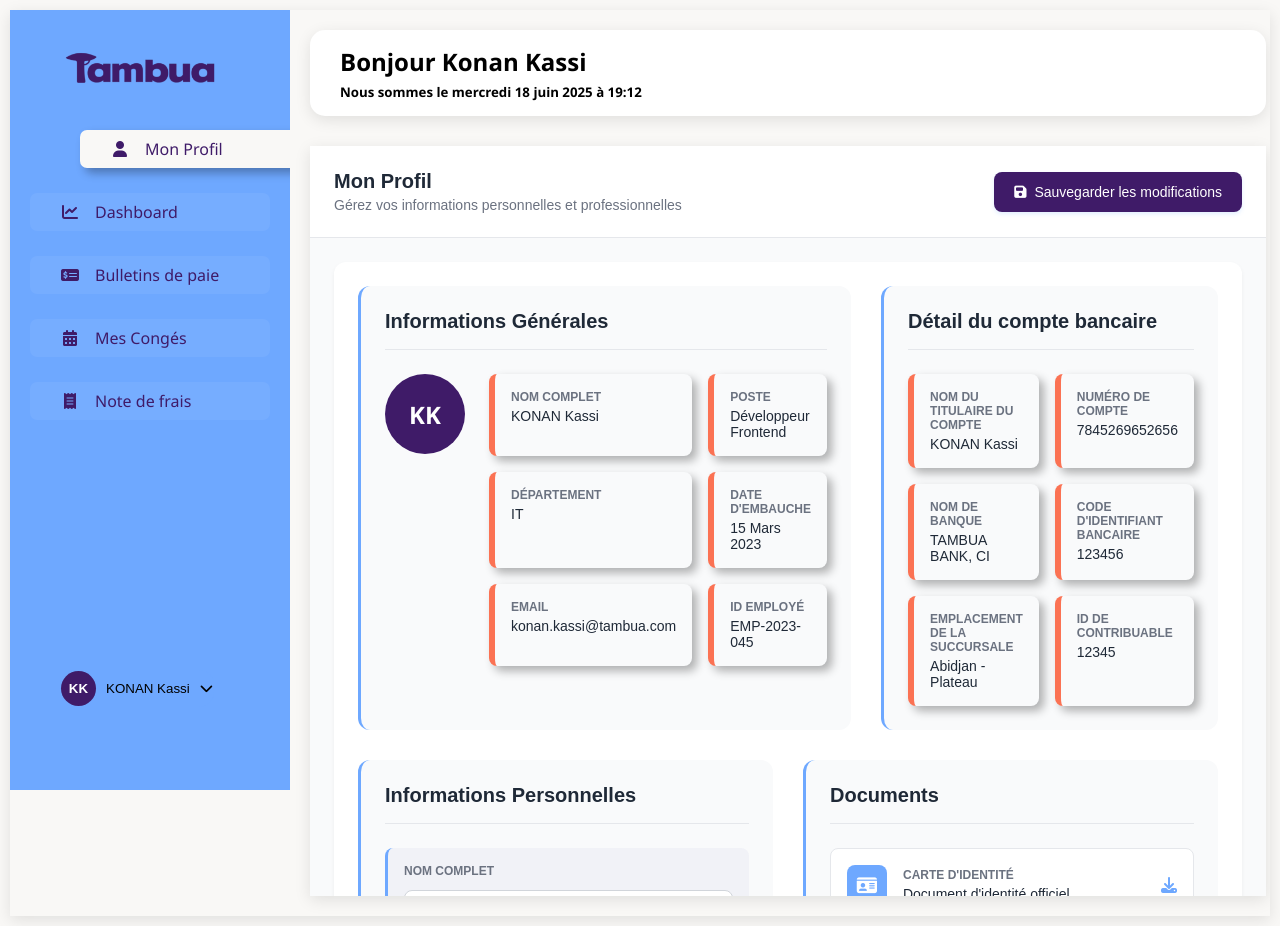
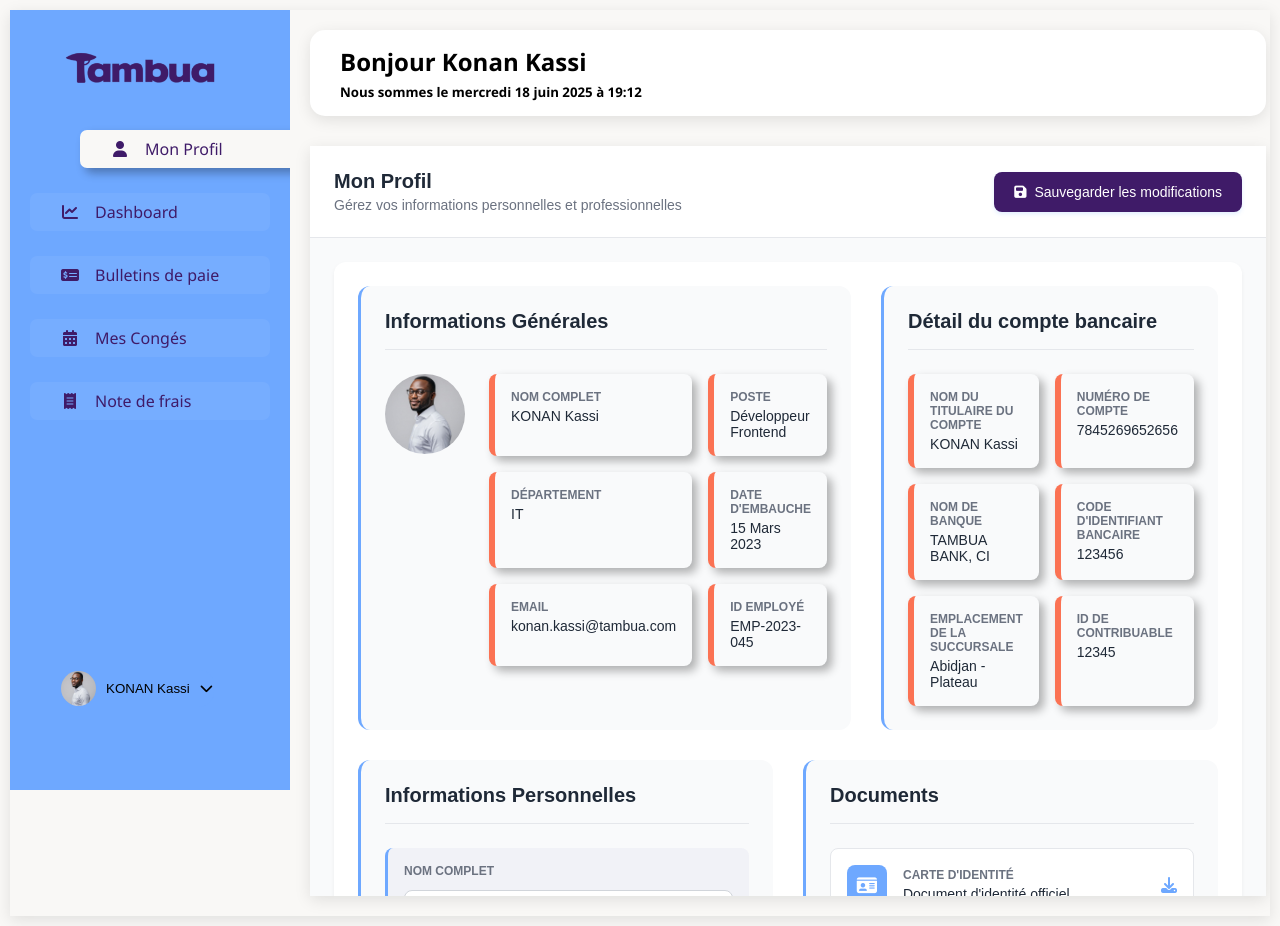
Before and after one commit to wilfriedkona/TAMBUA, a plain HTML site: page employHome.html in a window 1280 px wide. Both pictures are taken after a click on the link "Mon Profil". Drawn offline with Linux system fonts and the light colour scheme.

Commit message:
admin 02

```diff
--- a/employHome.html
+++ b/employHome.html
@@ -58,7 +58,7 @@
 
                     <div class="user-dropdown">
                         <button class="user-btn" onclick="toggleDropdown()">
-                            <div class="user-avatar">KK</div>
+                            <div class="user-avatar" style="background-image: url('images/employ2.jpg'); background-size: cover; background-position: center; color: transparent;">KK</div>
                             <span>KONAN Kassi</span>
                             <i class="fas fa-chevron-down"></i>
                         </button>
@@ -263,7 +263,7 @@
                                             <h3>Informations Générales</h3>
                                         </div>
                                         <div class="profile-avatar-section">
-                                            <div class="profile-avatar-large">KK</div>
+                                            <div class="profile-avatar-large" style="background-image: url('images/employ2.jpg'); background-size: cover; background-position: center; color: transparent;">KK</div>
                                             <div class="profile-basic-info">
                                                 <div class="expensex-infox-itemx">
                                                     <div class="expense-info-label">Nom Complet</div>
```
